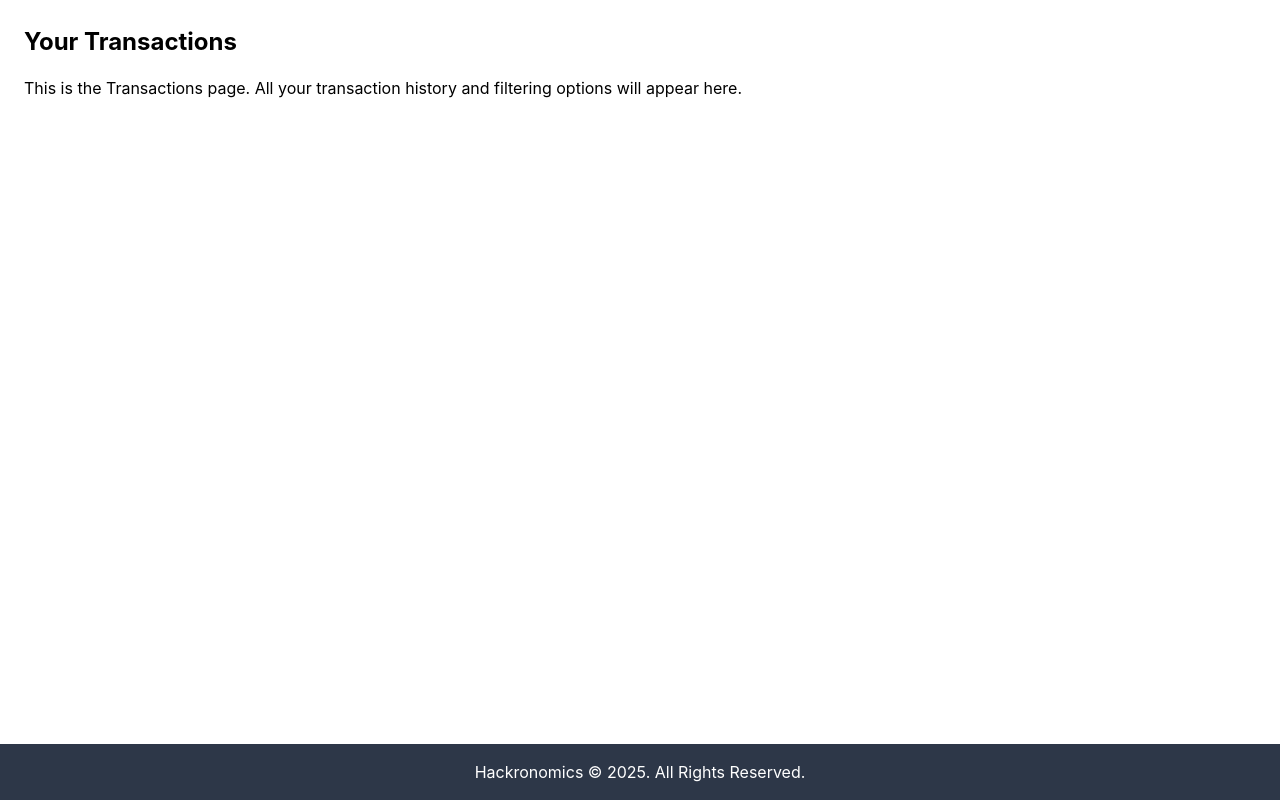
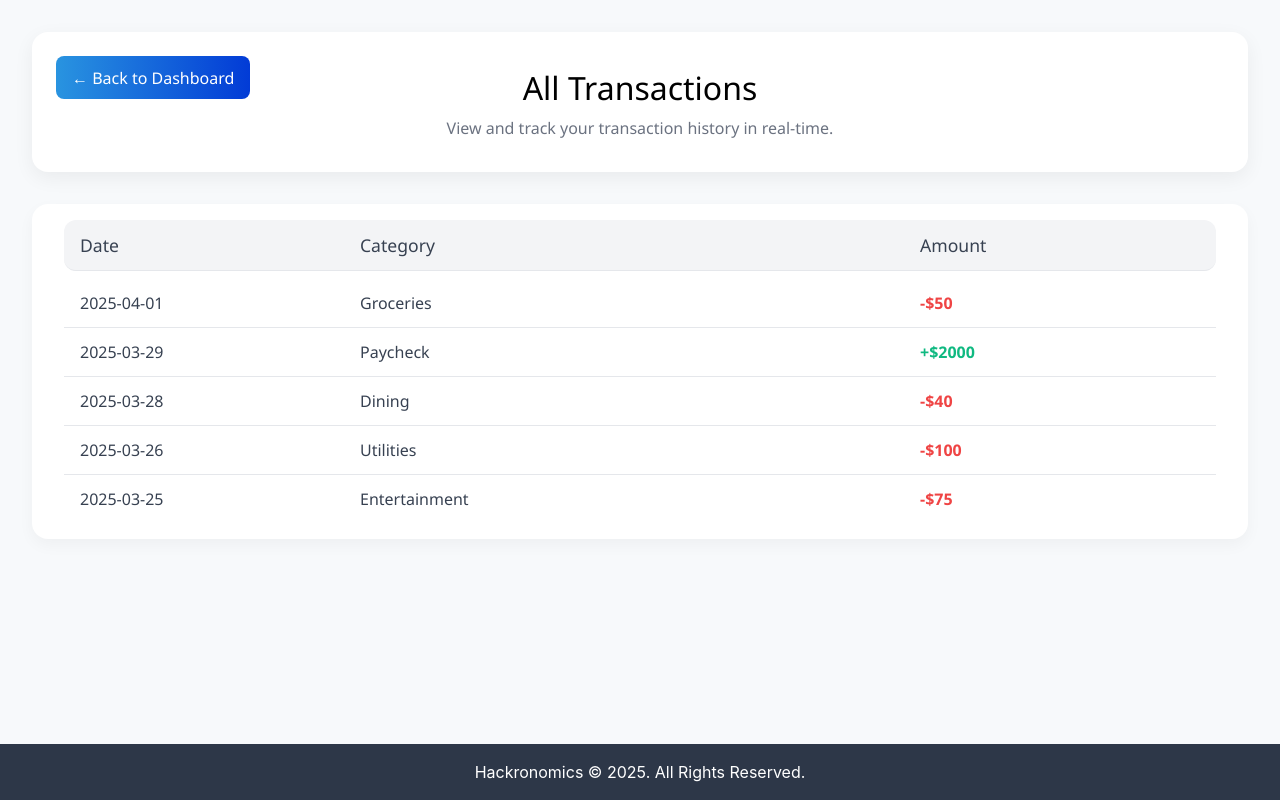
Before and after one commit to Ehiane/Hackronomics, a React (Create React App) app in the folder frontend/: page /transactions in a window 1280 px wide. Built offline with nearby package versions, Linux system fonts and the light colour scheme.

Commit message:
added basic styling pages for all the pages at the moment rn

```diff
--- a/frontend/src/components/AIRecommendations.tsx
+++ b/frontend/src/components/AIRecommendations.tsx
@@ -14,7 +14,7 @@ const AIRecommendations = () => {
   return (
     <motion.div
       className="bg-white shadow-md rounded-2xl p-6"
-      whileHover={{ scale: 1.02 }}
+      whileHover={{ scale: 1.0001 }}
     >
       <h2 className="text-xl font-semibold mb-4">AI Recommendations</h2>
       <div className="space-y-2">
@@ -22,7 +22,7 @@ const AIRecommendations = () => {
           <motion.div
             key={index}
             className="p-2 bg-blue-50 rounded-lg text-sm text-blue-800 cursor-pointer hover:bg-blue-100 transition-colors"
-            whileHover={{ scale: 1.05 }}
+            whileHover={{ scale: 1.020 }}
           >
             {recommendation}
           </motion.div>
--- a/frontend/src/components/Dashboard.tsx
+++ b/frontend/src/components/Dashboard.tsx
@@ -77,16 +77,16 @@ const Dashboard = () => {
 
         {/* Main Dashboard Cards */}
         <div className="flex-1 grid grid-cols-1 md:grid-cols-2 gap-4">
-          <motion.div whileHover={{ scale: 1.05 }} onClick={() => navigate("/transactions")} className="cursor-pointer">
+          <motion.div whileHover={{ scale: 1.009 }} onClick={() => navigate("/transactions")} className="cursor-pointer">
             <BalanceCard />
           </motion.div>
-          <motion.div whileHover={{ scale: 1.05 }} onClick={() => navigate("/savings-plan")} className="cursor-pointer">
+          <motion.div whileHover={{ scale: 1.009 }} onClick={() => navigate("/savings-plan")} className="cursor-pointer">
             <WeeklySavings />
           </motion.div>
-          <motion.div whileHover={{ scale: 1.05 }} onClick={() => navigate("/expenses")} className="cursor-pointer">
+          <motion.div whileHover={{ scale: 1.009 }} onClick={() => navigate("/expenses")} className="cursor-pointer">
             <ExpenseBreakdown />
           </motion.div>
-          <motion.div whileHover={{ scale: 1.05 }} onClick={() => navigate("/insights")} className="cursor-pointer">
+          <motion.div whileHover={{ scale: 1.009 }} onClick={() => navigate("/insights")} className="cursor-pointer">
             <AIRecommendations />
           </motion.div>
         </div>
--- a/frontend/src/pages/AIInsights.css
+++ b/frontend/src/pages/AIInsights.css
@@ -26,15 +26,16 @@
   border: none;
   color: white;
   font-weight: 600;
-  padding: 6px 14px;
+  padding: 14px 19px;
   border-radius: 8px;
   cursor: pointer;
   box-shadow: 0 4px 12px rgba(0, 0, 0, 0.2);
-  transition: opacity 0.3s ease;
+  transition: transform 0.3s ease-in-out;
 }
 
 .back-button:hover {
-  opacity: 0.85;
+    box-shadow: 0 4px 6px rgba(241, 13, 199, 0.37);
+    transform: scale(1.085);
 }
 
 .glow-star {
@@ -91,19 +92,3 @@
 .insight-card p {
   color: #374151;
 }
-
-.back-button {
-  margin-top: 2rem;
-  padding: 0.75rem 1.5rem;
-  background-color: #7c3aed;
-  color: white;
-  border: none;
-  border-radius: 8px;
-  font-weight: 500;
-  cursor: pointer;
-  transition: background 0.3s ease;
-}
-
-.back-button:hover {
-  background-color: #6d28d9;
-}
--- a/frontend/src/pages/Expenses.css
+++ b/frontend/src/pages/Expenses.css
@@ -107,17 +107,18 @@
     align-self: flex-start;
     margin-bottom: -10px;
     margin-left: 6px;
-    padding: 8px 14px;
-    background-color: #6366f1; /* Indigo */
+    padding: 14px 19px;
+    background: linear-gradient(to right, #2994e0, #023bd6);
     color: white;
     border: none;
     border-radius: 8px;
     font-size: 0.95rem;
     cursor: pointer;
-    transition: background-color 0.2s ease;
     box-shadow: 0 2px 5px rgba(0, 0, 0, 0.08);
+    transition: transform 0.2s ease;
 }
 
 .expenses-back-button:hover {
-background-color: #4f46e5;
+    box-shadow: 0 4px 6px rgba(13, 142, 241, 0.734);
+    transform: scale(1.085);
 }
--- a/frontend/src/pages/SavingsPlan.css
+++ b/frontend/src/pages/SavingsPlan.css
@@ -48,23 +48,24 @@
     color: #10b981;
   }
 
-  .back-button {
+  .savings-plan-back-button {
     position: absolute;
     top: 16px;
     left: 16px;
-    padding: 8px 16px;
-    background-color: #2563EB; /* Tailwind's blue-600 */
+    padding: 12px 16px;
+    background: linear-gradient(to right, #2994e0, #023bd6);
     color: #ffffff;
     border: none;
     border-radius: 8px;
     box-shadow: 0 4px 6px rgba(0, 0, 0, 0.1);
     cursor: pointer;
     z-index: 10;
-    transition: background-color 0.3s ease;
+    transition: transform 0.3s ease-in-out;
   }
 
-  .back-button:hover {
-    background-color: #1e40af; /* Tailwind's blue-700 */
+  .savings-plan-back-button:hover {
+    box-shadow: 0 4px 6px rgba(13, 142, 241, 0.734);
+    transform: scale(1.085);
   }
 
   .savings-form {
--- a/frontend/src/pages/SavingsPlan.js
+++ b/frontend/src/pages/SavingsPlan.js
@@ -70,7 +70,7 @@ const SavingsPlan = () => {
 
     return (
     <div className="savings-container">
-        <button onClick={() => navigate("/dashboard")} className="back-button">
+        <button onClick={() => navigate("/dashboard")} className="savings-plan-back-button">
         ← Back to Dashboard
         </button>
 
--- a/frontend/src/pages/Transactions.js
+++ b/frontend/src/pages/Transactions.js
@@ -1,12 +1,47 @@
 import React from "react";
+import { useNavigate } from "react-router-dom";
+import "./TransactionsPage.css";
 
-const Transactions = () => {
-return (
-        <div className="p-6">
-            <h1 className="text-2xl font-bold mb-4">Your Transactions</h1>
-            <p>This is the Transactions page. All your transaction history and filtering options will appear here.</p>
+const dummyTransactions = [
+    { id: 1, category: "Groceries", amount: -50, date: "2025-04-01" },
+    { id: 2, category: "Paycheck", amount: 2000, date: "2025-03-29" },
+    { id: 3, category: "Dining", amount: -40, date: "2025-03-28" },
+    { id: 4, category: "Utilities", amount: -100, date: "2025-03-26" },
+    { id: 5, category: "Entertainment", amount: -75, date: "2025-03-25" },
+];
+
+const TransactionsPage = () => {
+    const navigate = useNavigate();
+
+    return (
+    <div className="transactions-page">
+        <div className="transactions-header">
+        <button className="transactions-back-btn" onClick={() => navigate("/dashboard")}>
+            ← Back to Dashboard
+        </button>
+        <h1>All Transactions</h1>
+        <p>View and track your transaction history in real-time.</p>
         </div>
+
+        <div className="transactions-table">
+        <div className="transactions-table-header">
+            <span>Date</span>
+            <span>Category</span>
+            <span>Amount</span>
+        </div>
+
+        {dummyTransactions.map((tx) => (
+            <div className="transaction-row" key={tx.id}>
+            <span>{tx.date}</span>
+            <span>{tx.category}</span>
+            <span className={tx.amount < 0 ? "expense" : "income"}>
+                {tx.amount < 0 ? `-$${Math.abs(tx.amount)}` : `+$${tx.amount}`}
+            </span>
+            </div>
+        ))}
+        </div>
+    </div>
     );
 };
 
-export default Transactions;
+export default TransactionsPage;
--- /dev/null
+++ b/frontend/src/pages/TransactionsPage.css
@@ -0,0 +1,89 @@
+.transactions-page {
+    background: #f7f9fb;
+    min-height: 100vh;
+    padding: 2rem;
+    font-family: "Segoe UI", sans-serif;
+  }
+
+  .transactions-header {
+    background: white;
+    border-radius: 16px;
+    padding: 2rem;
+    margin-bottom: 2rem;
+    box-shadow: 0 6px 20px rgba(0, 0, 0, 0.06);
+    position: relative;
+  }
+
+  .transactions-back-btn {
+    position: absolute;
+    top: 1.5rem;
+    left: 1.5rem;
+    background: linear-gradient(to right, #2994e0, #023bd6);
+    color: white;
+    border: none;
+    padding: 0.6rem 1rem;
+    border-radius: 8px;
+    font-weight: 500;
+    cursor: pointer;
+    transition: transform 0.3s ease-in-out;
+  }
+
+  .transactions-back-btn:hover {
+    box-shadow: 0 4px 6px rgba(13, 142, 241, 0.734);
+    transform: scale(1.085);
+  }
+
+  .transactions-header h1 {
+    font-size: 2rem;
+    margin-bottom: 0.25rem;
+    text-align: center;
+  }
+
+  .transactions-header p {
+    color: #6b7280;
+    font-size: 1rem;
+    text-align: center;
+  }
+
+  .transactions-table {
+    background: white;
+    border-radius: 16px;
+    padding: 1rem 2rem;
+    box-shadow: 0 6px 16px rgba(0, 0, 0, 0.04);
+  }
+
+  .transactions-table-header,
+  .transaction-row {
+    display: grid;
+    grid-template-columns: 1fr 2fr 1fr;
+    padding: 0.75rem 1rem;
+    border-bottom: 1px solid #e5e7eb;
+    font-weight: 500;
+  }
+
+  .transactions-table-header {
+    color: #374151;
+    font-size: 1.1rem;
+    background-color: #f3f4f6;
+    border-radius: 12px;
+    margin-bottom: 0.5rem;
+  }
+
+  .transaction-row:last-child {
+    border-bottom: none;
+  }
+
+  .transaction-row span {
+    font-size: 1rem;
+    color: #374151;
+  }
+
+  .transaction-row .expense {
+    color: #ef4444;
+    font-weight: bold;
+  }
+
+  .transaction-row .income {
+    color: #10b981;
+    font-weight: bold;
+  }
```
Also changed, not shown: frontend/src/pages/Expenses.js (line endings or trailing spaces).
